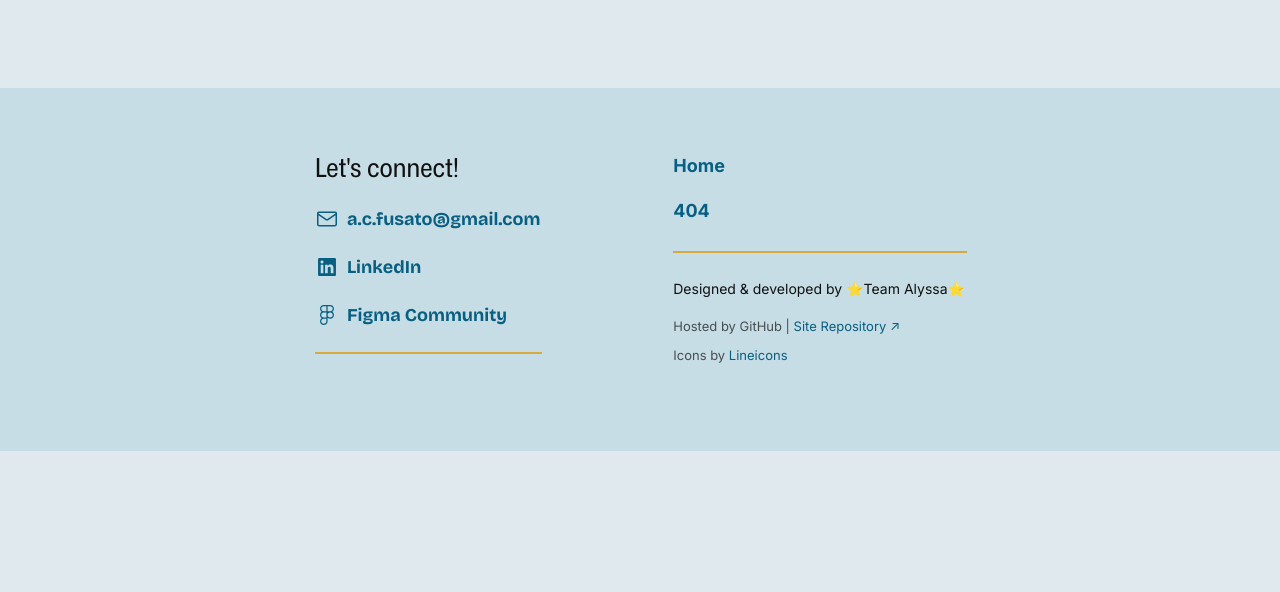
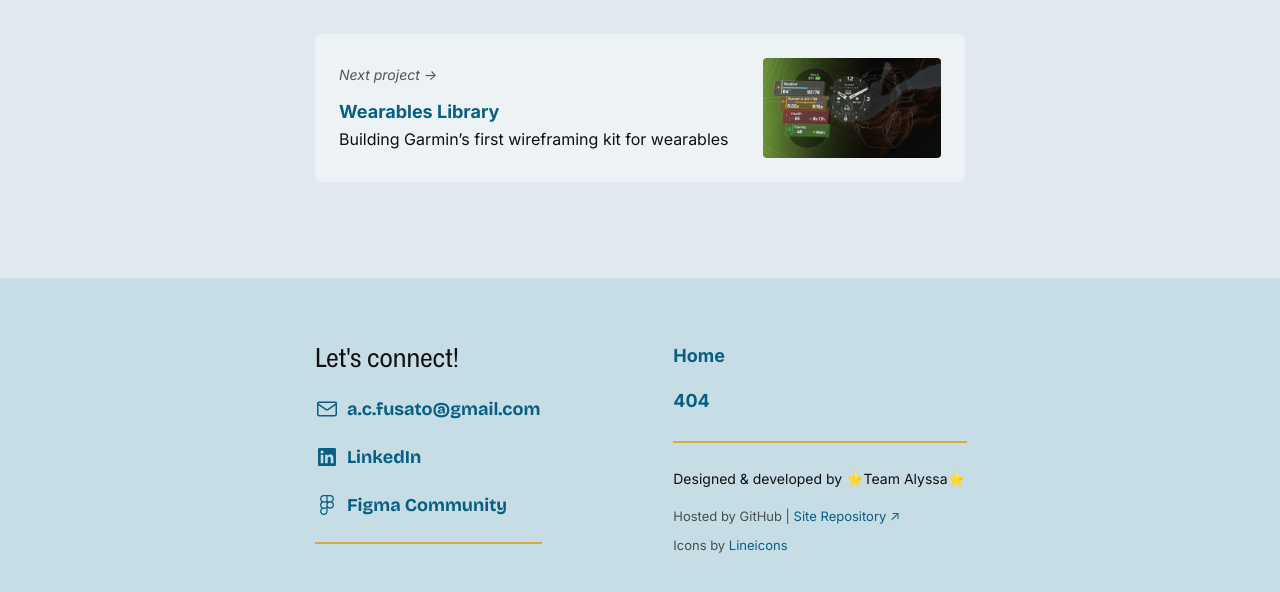
Before and after one commit to alyssafusato/alyssafusato.github.io, a Jekyll site: the page built from projects/shotview.html, in a window 1280 px wide and 1400 px high, scrolled down 5084 px. Shown: the part 759-1351 px from the top of the window. Built offline with Jekyll 4.4.1, drawn with Linux system fonts in a browser that asks for light colours; before the commit the page ends 6294 px from its top, so only the background shows below that.

Commit message:
Added Next Project link to case studies

```diff
--- /dev/null
+++ b/_includes/next-project.html
@@ -0,0 +1,53 @@
+<div class="next-container">
+    <div class="next-project">
+        {% assign link = page.permalink %}
+        {% case link %}
+
+        {% when "/shotview" %}
+        {% for item in site.data.projects.main-projects %}
+        {% assign nextproj = "Wearables Library" %}
+        {% if nextproj == item.name %}
+        <div class="next-proj-wrapper">
+            <div class="label-1 text-secondary"><em> Next project -&gt; </em></div>
+            <div class="text-wrapper">
+                <a href="{{item.link}}" class="link-styling"><strong>{{ item.name }}</strong></a>
+                <small>{{item.subline}}</small>
+            </div>
+        </div>
+        <img src="{{ item.image }}" alt="" class="next-proj-img">
+        {% endif %}
+        {% endfor %}
+
+        {% when "/wearables-library" %}
+        {% for item in site.data.projects.main-projects %}
+        {% assign nextproj = "eTrex SE" %}
+        {% if nextproj == item.name %}
+        <div class="next-proj-wrapper">
+            <div class="label-1 text-secondary"><em>  Next project -&gt; </em></div>
+            <div class="text-wrapper">
+                <a href="{{item.link}}" class="link-styling"><strong>{{ item.name }}</strong></a>
+                <small>{{item.subline}}</small>
+            </div>
+        </div>
+        <img src="{{ item.image }}" alt="" class="next-proj-img">
+        {% endif %}
+        {% endfor %}
+
+        {% when "/etrex-se" %}
+        {% for item in site.data.projects.main-projects %}
+        {% assign nextproj = "ShotView Mobile" %}
+        {% if nextproj == item.name %}
+        <div class="next-proj-wrapper">
+            <div class="label-1 text-secondary"><em> &lt;- Previous project </em></div>
+            <div class="text-wrapper">
+                <a href="{{item.link}}" class="link-styling"><strong>{{ item.name }}</strong></a>
+                <small>{{item.subline}}</small>
+            </div>
+        </div>
+        <img src="{{ item.image }}" alt="" class="next-proj-img">
+        {% endif %}
+        {% endfor %}
+
+        {% endcase %}
+    </div>
+</div>
--- a/_sass/project-page.scss
+++ b/_sass/project-page.scss
@@ -140,3 +140,46 @@ $paragraph-width: 650px;
     border-color: $brown-accent-secondary;
   }
 }
+
+.next-container {
+  position: relative;
+}
+
+.next-project {
+  @include flex-row-nowrap;
+  margin-top: $xl;
+  gap: $xl;
+  background-color: $surface-1;
+  padding: $xl;
+  border-radius: $sm;
+  align-items: center;
+
+  .next-proj-wrapper {
+    @include flex-col;
+    flex: 1 0 0;
+    gap: $med;
+  }
+
+  .text-wrapper {
+    @include flex-col;
+    gap: 0px;
+  }
+
+  .next-proj-img {
+    height: 100px;
+    border-radius: $xs;
+  }
+
+  a::after {
+    content: '';
+    position: absolute;
+    left: 0;
+    top: 0;
+    right: 0;
+    bottom: 0;
+  }
+
+  &:hover {
+    background-color: mix($surface-1, white, 70%);
+  }
+}
--- a/projects/etrex-se.html
+++ b/projects/etrex-se.html
@@ -176,4 +176,5 @@ permalink: /etrex-se
         <img src="assets/images/etrex-se-video-screenshot.png" alt=""></img>
         <div class="label-1">A shot from the eTrex SE’s official feature reel</div>
     </div>
+    {% include next-project.html %}
 </div>
--- a/projects/shotview.html
+++ b/projects/shotview.html
@@ -144,4 +144,5 @@ permalink: /shotview
         <img src="assets/images/shotview-marketing-projectile.png" alt=""></img>
         <div class="label-1">A shot from the official feature reel for the C1 Pro.</div>
     </div>
+    {% include next-project.html %}
 </div>
--- a/projects/wearables-library.html
+++ b/projects/wearables-library.html
@@ -219,4 +219,5 @@ permalink: /wearables-library
         <img src="assets/images/library-responses.png" alt=""></img>
         <!-- <div class="label-1">// Stickies from Wearable Kit Impact figjam //</div> -->
     </div>
+    {% include next-project.html %}
 </div>
```
